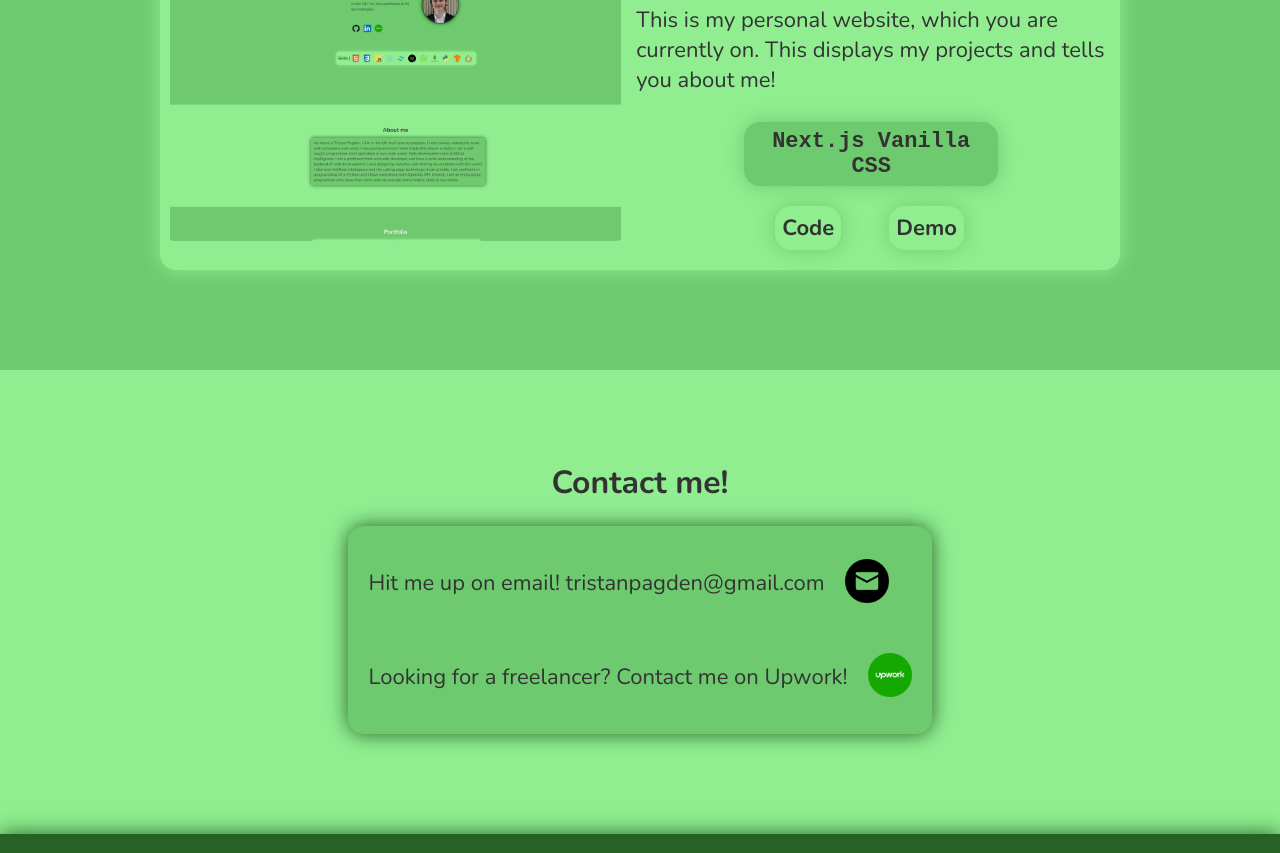
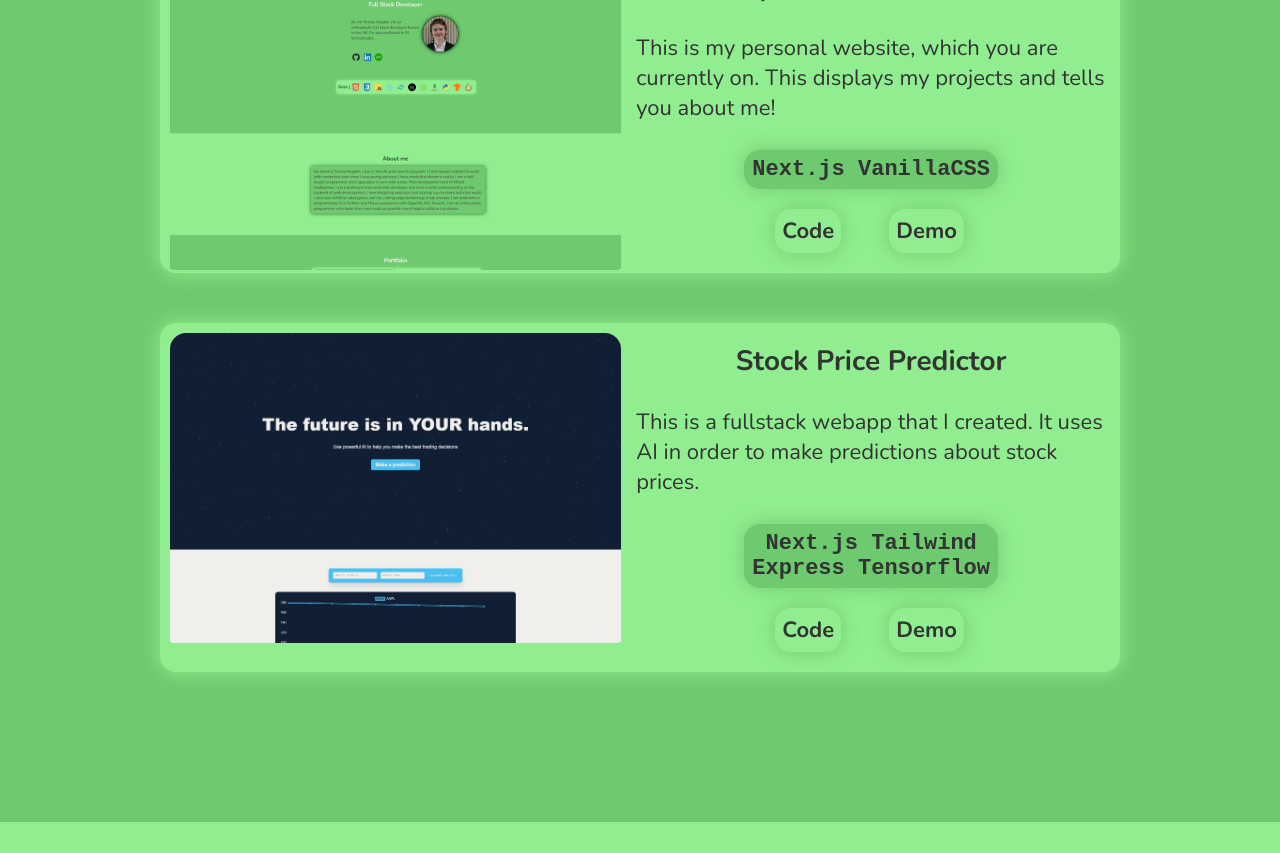
Before and after one commit to TristanPagden/personalwebsite, a Next.js app: page / in a window 1280 px wide. Shown: the part 2000-2853 px from the top of the page. Built offline with nearby package versions, Linux system fonts and the light colour scheme.

Commit message:
commit 6

```diff
--- a/src/components/PortfolioLink.js
+++ b/src/components/PortfolioLink.js
@@ -8,7 +8,8 @@ const Portfolio = () => {
     <div id='portfolio' className={styles.portfoliopage}>
       <div className={styles.portfolio}>
         <h1 className={styles.title}>Portfolio</h1>
-        <Project props={{text: 'This is my personal website, which you are currently on. This displays my projects and tells you about me!', title: 'My Personal Website', languages: 'Next.js Vanilla CSS', link: '/', code: 'https://github.com/TristanPagden/personalwebsite', image: '/projects/project1.png', slide: '100vw'}}/>
+        <Project props={{text: 'This is my personal website, which you are currently on. This displays my projects and tells you about me!', title: 'My Personal Website', languages: 'Next.js VanillaCSS', link: '/', code: 'https://github.com/TristanPagden/personalwebsite', image: '/projects/project1.png', slide: '100vw'}}/>
+        <Project props={{text: 'This is a fullstack webapp that I created. It uses AI in order to make predictions about stock prices.', title: 'Stock Price Predictor', languages: 'Next.js Tailwind Express Tensorflow', link: 'https://stockpricepredictor.vercel.app', code: 'https://github.com/TristanPagden/stockpricepredictor', image: '/projects/project2.png', slide: '-100vw'}}/>
       </div>
     </div>
   )
--- a/src/components/Project.js
+++ b/src/components/Project.js
@@ -24,12 +24,12 @@ const Project = ({props}) => {
     }
   }, [inView]);
   return (
-    <div ref={ref}>
+    <div ref={ref} className={styles.bigWrapper}>
       <motion.div className={styles.wrapper} animate={controls}>
           <div className={styles.imageWrapper}>
-            <a href={props.link}>
+            <Link href={props.link}>
               <img src={props.image} className={styles.image}></img>
-            </a>
+            </Link>
           </div>
           <div className={styles.infoWrapper}>
             <h1 className={styles.title}>{props.title}</h1>
--- a/src/components/Project.module.css
+++ b/src/components/Project.module.css
@@ -8,6 +8,11 @@
     border: visible;
     border-width: 5px;
     box-shadow: 0 0 20px 0 #90ee90;
+}
+
+.bigWrapper {
+    margin-top: 50px;
+    margin-bottom: 50px;
 }
 
 .text {
@@ -25,6 +30,8 @@
 }
 
 .imageWrapper {
+    margin-top: auto;
+    margin-bottom: auto;
     display: inline-block;
     padding: 10px;
     height: 300px;
@@ -75,6 +82,7 @@
 }
 
 .image {
+
     border-radius: 1rem;
     vertical-align: middle;
     height: auto;
```
Also changed, not shown: public/projects/project2.png (added), 1 other file (tests, documents, lock files or other folders).
